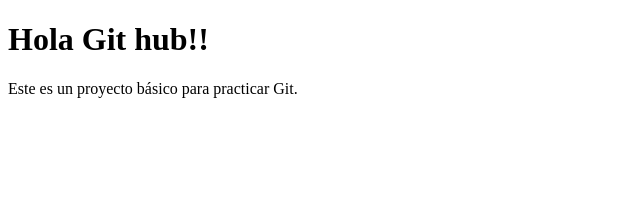
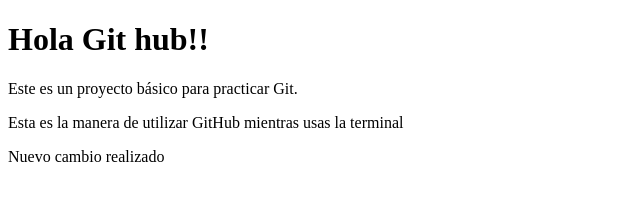
Before and after one commit to javidelpi21/mi_proyecto_web, a plain HTML site: page index.html in a window 1280 px wide. Shown: the whole page, without its empty margins (0-640 px from the left). Drawn offline with Linux system fonts and the light colour scheme.

Commit message:
Cambios en la nueva rama

```diff
--- a/index.html
+++ b/index.html
@@ -8,5 +8,7 @@
 <body>
     <H1>Hola Git hub!!</H1>
     <p>Este es un proyecto básico para practicar Git.</p>
+    <p>Esta es la manera de utilizar GitHub mientras usas la terminal </p>
+    <p>Nuevo cambio realizado</p>
 </body>
 </html>
```
